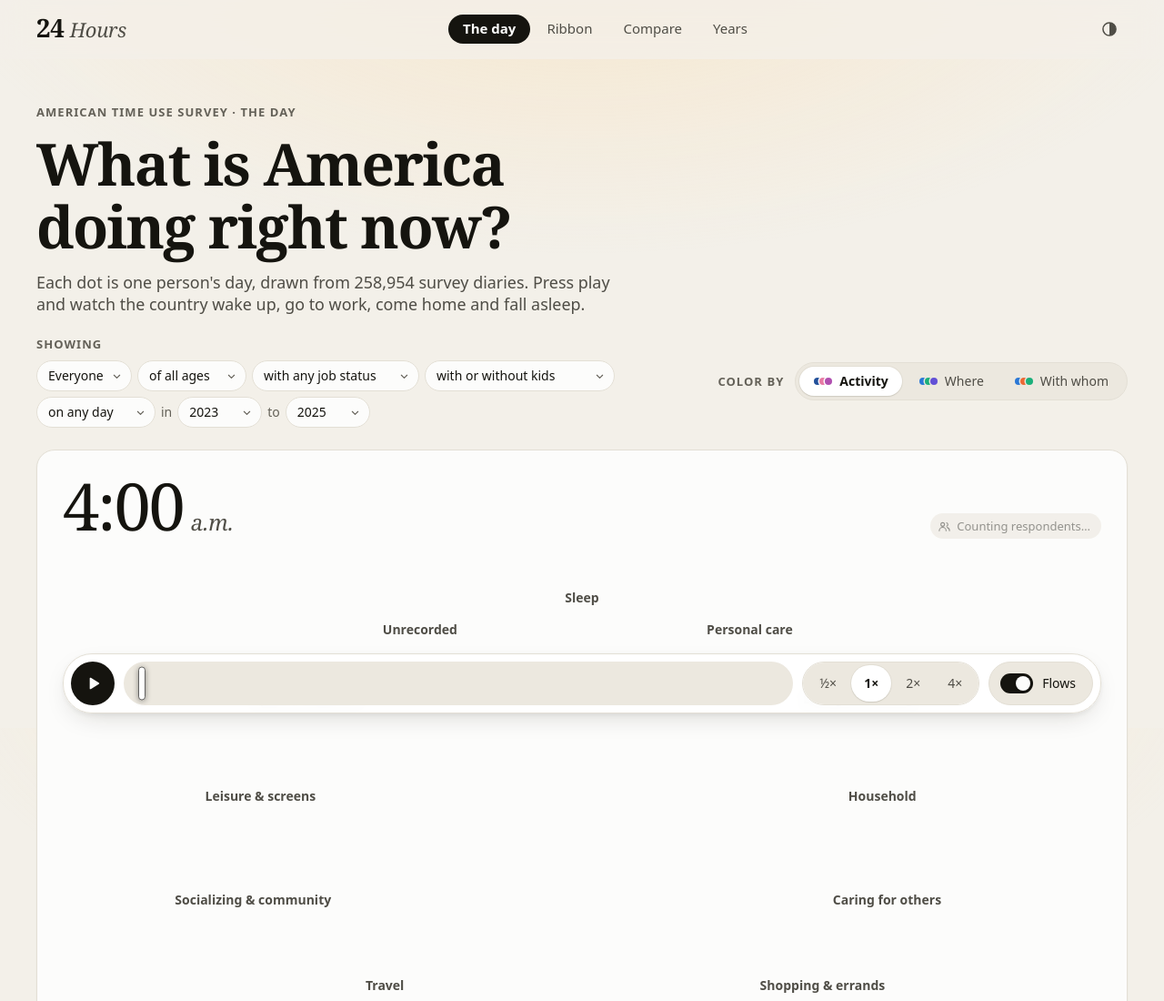
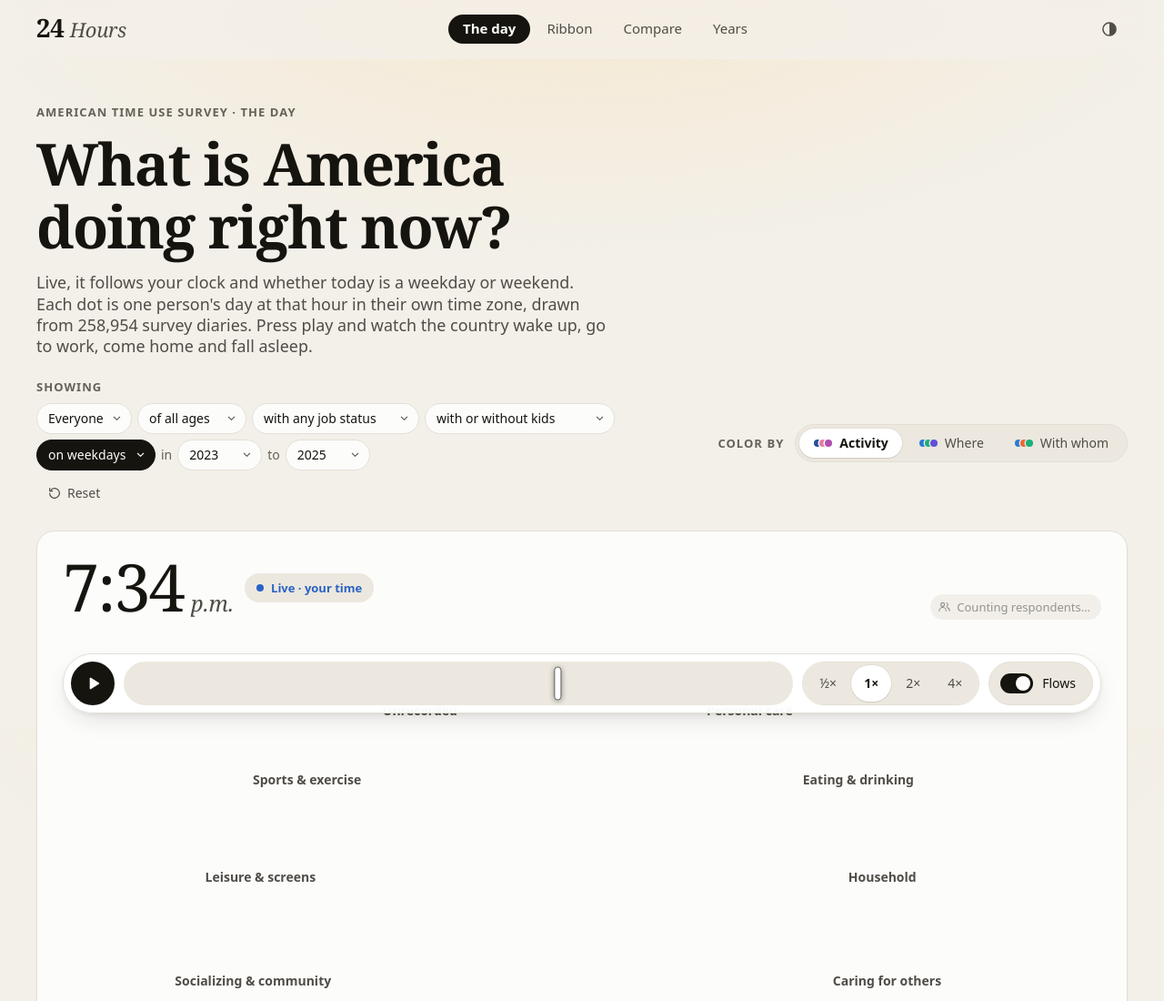
Before and after one commit to jessespencer/24-hours, a website built with Vite: page app/index.html in a window 1280 px wide. Shown: the top 1100 px of the page at 91% size. Built offline with nearby package versions, Linux system fonts and the light colour scheme; files whose address does not match are found by name; what @duckdb/duckdb-wasm would draw is missing.

Commit message:
feat: follow the visitor's local time on the Day view
The Day view opened at 4 a.m. regardless of when you visited, so
"What is America doing right now?" didn't hold. It now starts live:
the clock tracks the visitor's wall clock and, on a fresh visit, the
slice matches today's weekday or weekend (diary day, 4 a.m. to 4 a.m.).
Scrubbing or playing leaves live mode; "Back to now" returns. Links
with ?t= stay frozen, and live links omit t so they open at the
reader's own time.

Co-Authored-By: Claude Opus 5.5 <noreply@anthropic.com>

```diff
--- a/app/src/config.ts
+++ b/app/src/config.ts
@@ -104,6 +104,17 @@ export function colorFor(layer: Layer, key: string): string {
   return getComputedStyle(document.documentElement).getPropertyValue(`--c-${layer}-${key}`).trim() || "#888";
 }
 
+/** The visitor's wall-clock time as minutes since 4:00 a.m. (the diary day's start). */
+export function nowMinute(d = new Date()): number {
+  return (d.getHours() * 60 + d.getMinutes() - 240 + 1440) % 1440;
+}
+
+/** Weekday or weekend for the visitor's current diary day, which runs 4 a.m. to 4 a.m. */
+export function todayDayType(d = new Date()): "weekday" | "weekend" {
+  const dow = new Date(d.getTime() - 4 * 3600_000).getDay();
+  return dow === 0 || dow === 6 ? "weekend" : "weekday";
+}
+
 /** Minutes since 4:00 a.m. -> "6:30 a.m." */
 export function clockLabel(minute: number, short = false): string {
   const m = (240 + Math.round(minute)) % 1440;
--- a/app/src/main.ts
+++ b/app/src/main.ts
@@ -4,7 +4,7 @@ import "./tokens.css";
 import "./style.css";
 import { renderDiff, renderWindowTable } from "./compare";
 import { Segmented, iconButton, toggleSwitch } from "./components";
-import { CATEGORY_LABELS, LAYER_LABELS, clockLabel, fmtInt, type Layer, type SliceResult } from "./config";
+import { CATEGORY_LABELS, LAYER_LABELS, clockLabel, fmtInt, nowMinute, todayDayType, type Layer, type SliceResult } from "./config";
 import { Data } from "./data";
 import { Dots } from "./dots";
 import { icons } from "./icons";
@@ -19,14 +19,18 @@ const meta = data.meta;
 if (import.meta.env.DEV) Object.assign(window, { __data: data });
 const [dy0, dy1] = meta.defaultYears;
 const all: Slice = { y0: dy0, y1: dy1, sex: "all", age: "all", emp: "all", kids: "all", day: "all" };
+// A fresh visit (no time or slice in the URL) starts live and on today's kind of day.
+const startParams = new URLSearchParams(location.search);
+let autoDay = !startParams.has("t") && !startParams.has("a");
 const totalDiaries = Object.values(meta.nByYear).reduce((a, b) => a + b, 0);
 
 const store = new Store({
   view: innerWidth < 700 ? "ribbon" : "day",
   layer: "act",
-  a: all,
+  a: autoDay ? { ...all, day: todayDayType() } : all,
   b: { ...all, emp: "employed", kids: "none", day: "weekday" },
-  t: 0,
+  t: nowMinute(),
+  live: true,
   speed: 1,
   playing: false,
   flows: true,
@@ -47,7 +51,7 @@ const HEADLINES: Record<View, { kicker: string; title: string; dek: string }> =
   day: {
     kicker: "The day",
     title: "What is America doing right now?",
-    dek: `Each dot is one person's day, drawn from ${fmtInt.format(totalDiaries)} survey diaries. Press play and watch the country wake up, go to work, come home and fall asleep.`,
+    dek: `Live, it follows your clock and whether today is a weekday or weekend. Each dot is one person's day at that hour in their own time zone, drawn from ${fmtInt.format(totalDiaries)} survey diaries. Press play and watch the country wake up, go to work, come home and fall asleep.`,
   },
   ribbon: {
     kicker: "Time ribbon",
@@ -256,7 +260,7 @@ async function renderDayView(s: AppState, my: number) {
   const badgeSlot = h("div");
   const stage = h("div", { class: "dots-holder" });
 
-  const play = iconButton(s.playing ? "Pause" : "Play", s.playing ? icons.pause : icons.play, () => store.set({ playing: !store.state.playing }), "play-btn");
+  const play = iconButton(s.playing ? "Pause" : "Play", s.playing ? icons.pause : icons.play, () => store.set({ playing: !store.state.playing, live: false }), "play-btn");
   const scrubber = h("div", {
     class: "scrubber",
     role: "slider",
@@ -273,10 +277,10 @@ async function renderDayView(s: AppState, my: number) {
       : ev.key === "Home" ? 0 : ev.key === "End" ? 1439 : ev.key === "PageUp" ? t + 120 : ev.key === "PageDown" ? t - 120 : null;
     if (next !== null) {
       ev.preventDefault();
-      store.set({ t: (next + 1440) % 1440, playing: false });
+      store.set({ t: (next + 1440) % 1440, playing: false, live: false });
     } else if (ev.key === " " || ev.key === "Enter") {
       ev.preventDefault();
-      store.set({ playing: !store.state.playing });
+      store.set({ playing: !store.state.playing, live: false });
     }
   });
   const speed = new Segmented<string>("Playback speed", [0.5, 1, 2, 4].map((v) => ({ value: String(v), label: v === 0.5 ? "½×" : `${v}×` })), String(s.speed), (v) => store.set({ speed: +v }), { size: "sm" });
@@ -284,7 +288,9 @@ async function renderDayView(s: AppState, my: number) {
 
   const card = h("section", { class: "card stage" },
     h("div", { class: "stage__top" },
-      h("div", { class: "clock-display", "aria-live": "off" }, clockTime, clockAmpm),
+      h("div", { class: "stage__clock" },
+        h("div", { class: "clock-display", "aria-live": "off" }, clockTime, clockAmpm),
+        nowButton(s.live)),
       badgeSlot),
     stage,
     h("div", { class: "dock" },
@@ -301,7 +307,7 @@ async function renderDayView(s: AppState, my: number) {
   if (import.meta.env.DEV) Object.assign(window, { __dots: dots });
   dots.setMinute(s.t);
   dots.start();
-  dayRibbon = new Ribbon(scrubber, { height: innerWidth <= 720 ? 44 : 48, compact: true, scrub: (m) => store.set({ t: m, playing: false }) });
+  dayRibbon = new Ribbon(scrubber, { height: innerWidth <= 720 ? 44 : 48, compact: true, scrub: (m) => store.set({ t: m, playing: false, live: false }) });
   syncClock(s.t);
 
   const [res, sample] = await Promise.all([getShares(s.a, s.layer), (ensureEngine(), data.sampleDiaries(s.a))]);
@@ -319,6 +325,21 @@ async function renderDayView(s: AppState, my: number) {
   syncClock(store.state.t);
   stage.setAttribute("role", "img");
   stage.setAttribute("aria-label", `${dotStates.act.length} resampled diaries grouped by ${layerNoun(s.layer)}`);
+}
+
+/** Live: a status pill with a pulse. Otherwise: a button that snaps back to the visitor's clock. */
+function nowButton(live: boolean): HTMLButtonElement {
+  const b = h("button", { type: "button", class: "now-btn" }, h("span", { class: "now-btn__dot", "aria-hidden": "true" }), h("span", { class: "now-btn__label" }));
+  b.addEventListener("click", () => store.set({ live: true, playing: false, t: nowMinute() }));
+  syncNowButton(b, live);
+  return b;
+}
+
+function syncNowButton(b: HTMLButtonElement, live: boolean) {
+  b.classList.toggle("is-live", live);
+  b.setAttribute("aria-pressed", String(live));
+  b.title = live ? "Following your local time" : "Jump to your local time";
+  b.querySelector(".now-btn__label")!.textContent = live ? "Live · your time" : "Back to now";
 }
 
 function syncClock(t: number) {
@@ -484,10 +505,23 @@ addEventListener("keydown", (ev) => {
   const t = ev.target as HTMLElement;
   if (t.closest("button, input, select, textarea, [role=slider], a")) return;
   ev.preventDefault();
-  store.set({ playing: !store.state.playing });
+  store.set({ playing: !store.state.playing, live: false });
 });
 
+// Live mode: keep t on the visitor's wall clock. Checked every second so the minute flips on time.
+const followClock = () => {
+  const s = store.state;
+  if (!s.live) return;
+  const patch: Partial<AppState> = { t: nowMinute() };
+  if (autoDay && s.a.day !== todayDayType()) patch.a = { ...s.a, day: todayDayType() };
+  store.set(patch);
+};
+setInterval(followClock, 1000);
+document.addEventListener("visibilitychange", () => document.visibilityState === "visible" && followClock());
+
 store.on((s, changed) => {
+  // Once someone picks a different day filter, stop overriding it.
+  if (changed.has("a") && s.a.day !== todayDayType()) autoDay = false;
   if (changed.has("theme")) applyTheme(s.theme);
   if (changed.has("view")) {
     nav.set(s.view);
@@ -506,6 +540,10 @@ store.on((s, changed) => {
   if (changed.has("year") && yearsHook && !structural) yearsHook(s.year);
   if (changed.has("flows")) dots?.setFlows(s.flows);
   if (changed.has("t")) syncClock(s.t);
+  if (changed.has("live")) {
+    const nb = viewEl.querySelector<HTMLButtonElement>(".now-btn");
+    if (nb) syncNowButton(nb, s.live);
+  }
   if (changed.has("playing")) {
     setPlaying(s.playing);
     const btn = viewEl.querySelector<HTMLButtonElement>(".stage .play-btn");
--- a/app/src/state.ts
+++ b/app/src/state.ts
@@ -19,6 +19,7 @@ export interface AppState {
   a: Slice;
   b: Slice;
   t: number; // minutes since 4:00 a.m.
+  live: boolean; // t follows the visitor's local clock
   speed: number;
   playing: boolean;
   flows: boolean; // show dots travelling between blobs
@@ -59,6 +60,8 @@ export class Store {
       a: decodeSlice(p.get("a"), defaults.a),
       b: decodeSlice(p.get("b"), defaults.b),
       t: num("t", defaults.t),
+      // A link with an explicit time is a frozen moment; without one, follow the clock.
+      live: defaults.live && !p.has("t"),
       speed: num("speed", defaults.speed),
       playing: false,
       flows: p.get("flows") !== "0",
@@ -97,7 +100,7 @@ export class Store {
         p.set("win", s.win);
       }
       if (s.view === "years") p.set("year", String(s.year));
-      p.set("t", String(Math.round(s.t)));
+      if (!s.live) p.set("t", String(Math.round(s.t)));
       if (!s.flows) p.set("flows", "0");
       if (s.speed !== 1) p.set("speed", String(s.speed));
       if (s.theme !== "auto") p.set("theme", s.theme);
--- a/app/src/style.css
+++ b/app/src/style.css
@@ -271,6 +271,23 @@ line.time-marker { stroke: var(--text-1); stroke-width: 2; pointer-events: none;
   pointer-events: none;
 }
 .stage__top .sample { pointer-events: auto; }
+.stage__clock { display: flex; flex-wrap: wrap; align-items: center; gap: var(--space-3); pointer-events: auto; }
+.now-btn {
+  display: inline-flex; align-items: center; gap: 8px; min-height: 32px; padding: 0 var(--space-3);
+  border: 1px solid var(--border); border-radius: var(--r-pill); background: var(--surface-1); color: var(--text-2);
+  font-size: var(--fs-xs); font-weight: 600; white-space: nowrap; cursor: pointer;
+  transition: color var(--dur-1), border-color var(--dur-1), background-color var(--dur-1);
+}
+.now-btn:hover { color: var(--text-1); border-color: var(--border-strong); }
+.now-btn__dot { width: 8px; height: 8px; border-radius: 50%; background: var(--text-3); flex-shrink: 0; }
+.now-btn.is-live { color: var(--accent); border-color: transparent; background: var(--surface-sunk); cursor: default; }
+.now-btn.is-live .now-btn__dot { background: var(--accent); animation: now-pulse 2s var(--ease-out) infinite; }
+@keyframes now-pulse {
+  0% { box-shadow: 0 0 0 0 color-mix(in srgb, var(--accent) 55%, transparent); }
+  100% { box-shadow: 0 0 0 7px color-mix(in srgb, var(--accent) 0%, transparent); }
+}
+@media (prefers-reduced-motion: reduce) { .now-btn.is-live .now-btn__dot { animation: none; } }
+@media (max-width: 720px) { .now-btn { min-height: var(--hit); } }
 .clock-display { display: inline-flex; align-items: baseline; gap: 8px; font-variant-numeric: tabular-nums; }
 .clock-display__time {
   font-family: var(--font-display); font-weight: 500; font-size: clamp(40px, 6vw, 72px);
```
Also changed, not shown: README.md.
